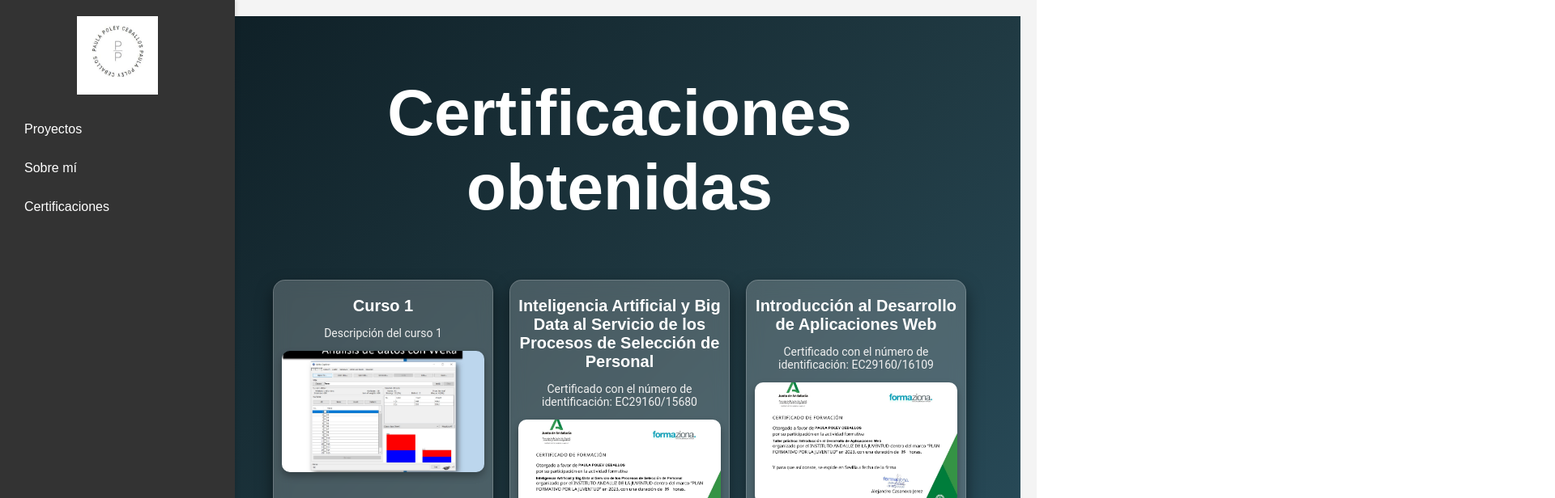
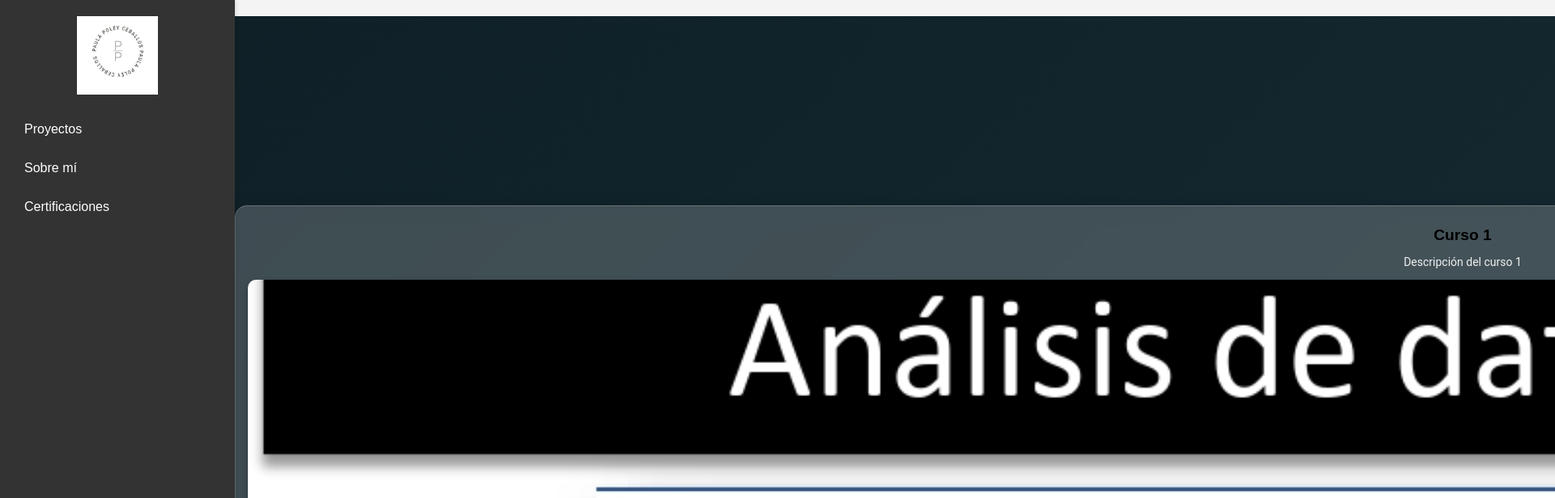
Before and after one commit to paulapoley/portfoliopaulapoley, a React (Create React App) app: page /certificaciones in a window 1280 px wide. Shown: the top 616 px of the page at 81% size, 1920 px wide, since content can reach past the window. Built offline with nearby package versions, Linux system fonts and the light colour scheme.

Commit message:
Update Certificaciones.css

```diff
--- a/src/pages/Certificaciones.css
+++ b/src/pages/Certificaciones.css
@@ -29,8 +29,8 @@
   border: 1px solid rgba(255, 255, 255, 0.2); /* Borde blanco semi-transparente */
   border-radius: 15px;
   overflow: hidden;
-  width: 250px; /* Ajustado para una mejor visualización de las imágenes */
-  padding: 10px;
+  width: 3000px; /* Ajustado para una mejor visualización de las imágenes */
+  padding: 15px;
   box-shadow: 0 10px 20px rgba(0, 0, 0, 0.5);
   background: rgba(255, 255, 255, 0.2); /* Fondo semitransparente */
   backdrop-filter: blur(10px); /* Efecto de desenfoque del fondo */
@@ -47,9 +47,9 @@
 }
 
 .cert-title {
-  font-size: 1.25rem;
+  font-size: 1.2rem;
   margin: 10px 0;
-  color: #ffffff;
+  color: #000000;
   font-family: 'Orbitron', sans-serif;
 }
 
@@ -61,7 +61,7 @@
 
 .cert-image {
   width: 100%;
-  height: 150px; /* Fija la altura para uniformar la visualización */
+  height: 2000px; /* Fija la altura para uniformar la visualización */
   object-fit: cover; /* Asegura que la imagen ocupe todo el espacio sin deformarse */
   border-radius: 10px;
   margin-bottom: 10px;
```
